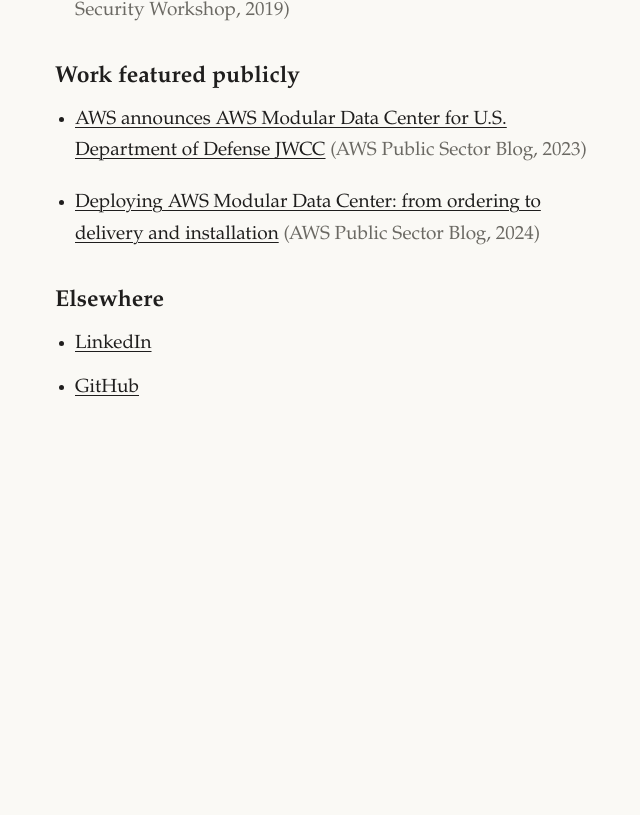
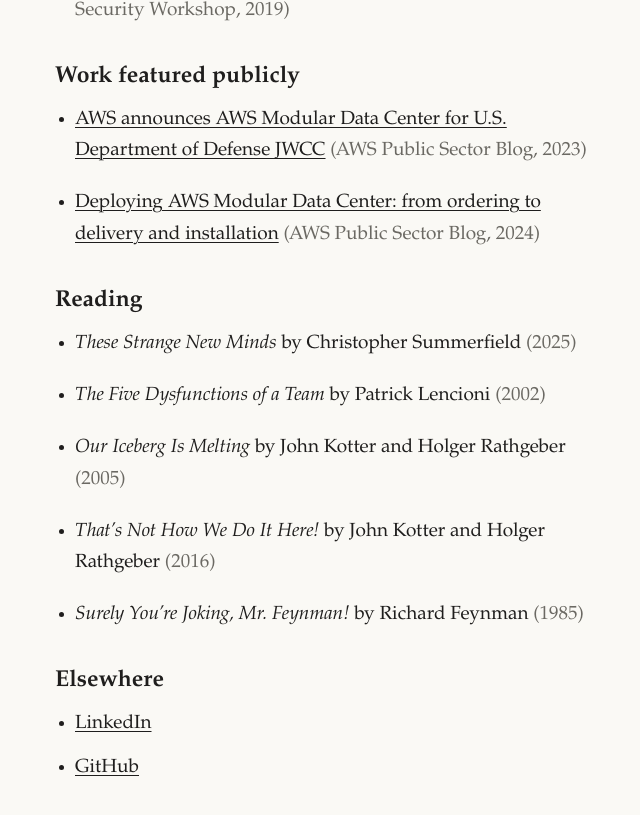
Before and after one commit to sijeffrey/sijeffrey.github.io, a Jekyll site: the page built from index.md, in a window 1280 px wide and 900 px high, scrolled down 1316 px. Shown: the top 815 px of the window, without its empty margins (315-955 px from the left). Built offline with Jekyll 4.4.1, drawn with Linux system fonts in a browser that asks for light colours; before the commit the page ends 1836 px from its top, so only the background shows below that.

Commit message:
Add recommended reading section

```diff
--- /dev/null
+++ b/_data/reading.yml
@@ -0,0 +1,16 @@
+# Books I recommend. Add a line to add a book; order here is the order shown.
+- title: "These Strange New Minds"
+  author: Christopher Summerfield
+  year: 2025
+- title: "The Five Dysfunctions of a Team"
+  author: Patrick Lencioni
+  year: 2002
+- title: "Our Iceberg Is Melting"
+  author: John Kotter and Holger Rathgeber
+  year: 2005
+- title: "That's Not How We Do It Here!"
+  author: John Kotter and Holger Rathgeber
+  year: 2016
+- title: "Surely You're Joking, Mr. Feynman!"
+  author: Richard Feynman
+  year: 1985
--- a/index.md
+++ b/index.md
@@ -36,6 +36,12 @@ He holds a BSc in Computing and IT from The Open University and an HND in Teleco
 - [{{ p.name }}]({{ p.url }}) <span class="meta">({{ p.note }})</span>
 {% endfor %}
 
+## Reading
+
+{% for b in site.data.reading %}
+- *{{ b.title }}* by {{ b.author }} <span class="meta">({{ b.year }})</span>
+{% endfor %}
+
 ## Elsewhere
 
 - [LinkedIn](https://www.linkedin.com/in/sijeffrey)
```
